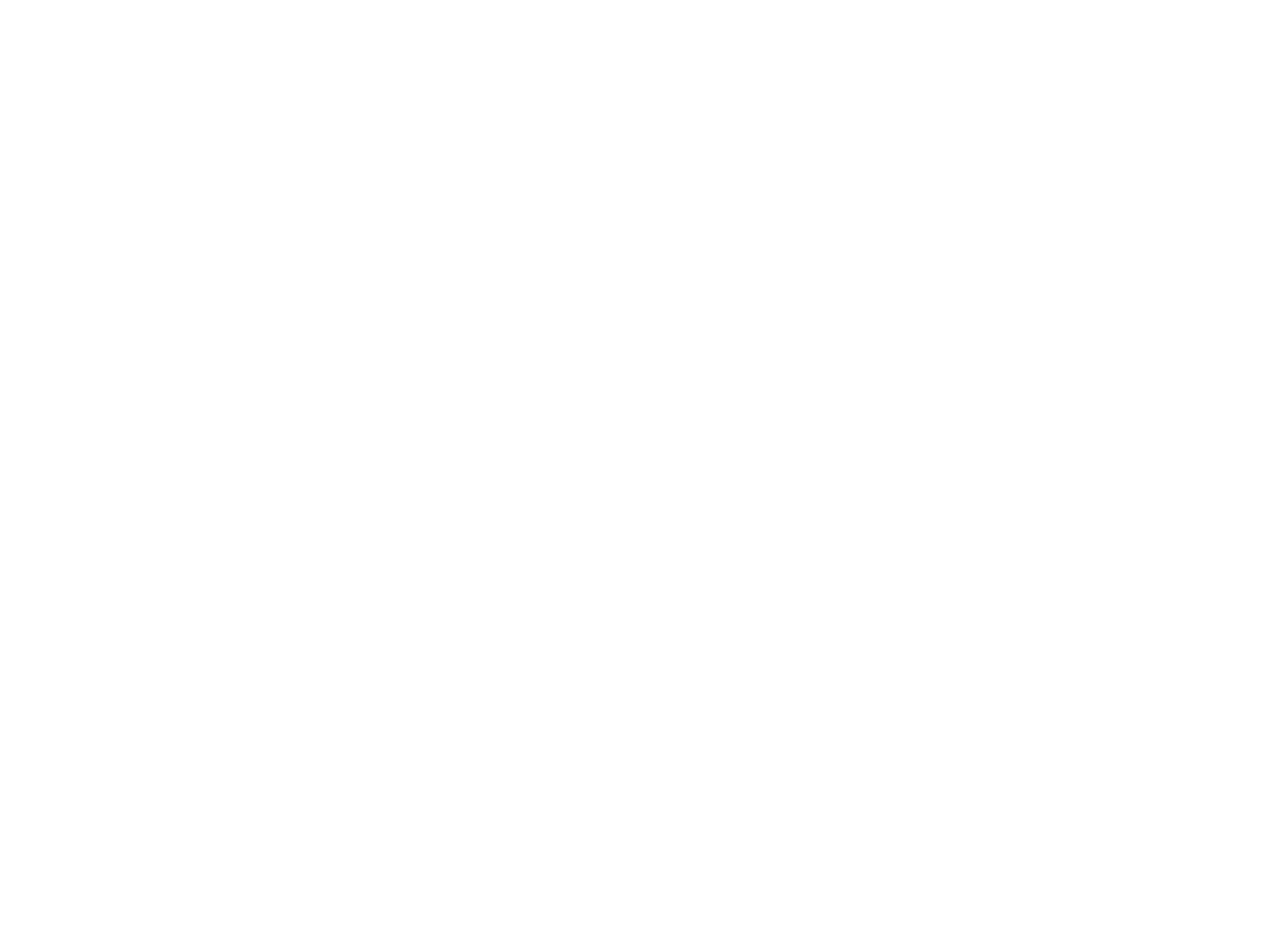
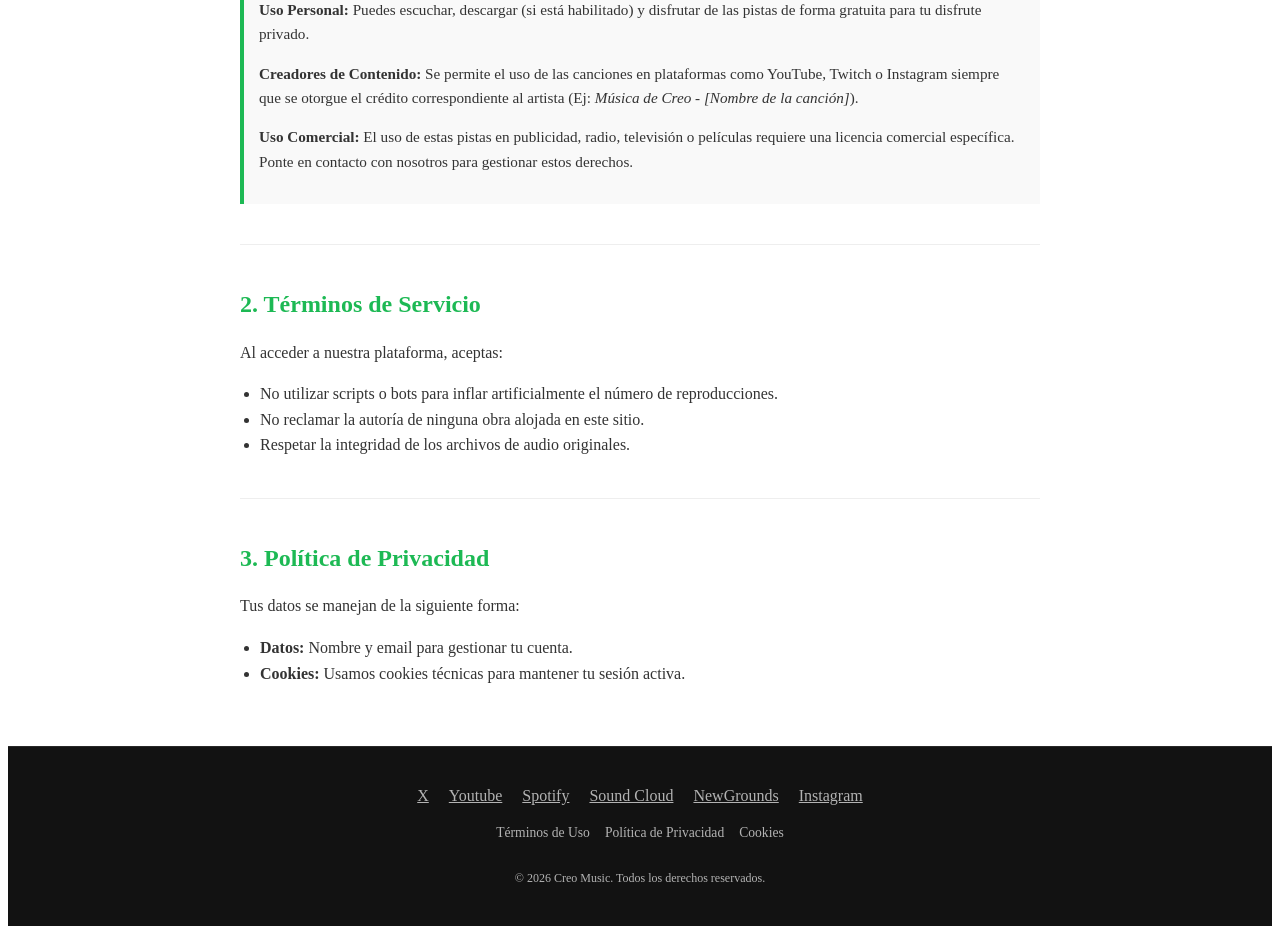
Before and after one commit to 4R1D4Y/proyecto-final-moc, a React (Vite) app in the folder frontend-creo/: page /legal in a window 1280 px wide. Before the commit this address had no page. Shown: the part 380-1314 px from the top of the page. Before the commit the page ends 800 px from the top, so only its background shows below. Built offline with nearby package versions, Linux system fonts and the light colour scheme.

Commit message:
Añadido Footer que incluye: redes sociales y apartado legal

```diff
--- a/frontend-creo/package.json
+++ b/frontend-creo/package.json
@@ -10,8 +10,9 @@
     "preview": "vite preview"
   },
   "dependencies": {
+    "@icons-pack/react-simple-icons": "^13.11.1",
     "axios": "^1.14.0",
-    "lucide-react": "^1.7.0",
+    "lucide-react": "^1.8.0",
     "react": "^19.2.4",
     "react-dom": "^19.2.4",
     "react-router-dom": "^7.14.0"
--- a/frontend-creo/src/App.jsx
+++ b/frontend-creo/src/App.jsx
@@ -3,12 +3,15 @@ import Home from './pages/Home';
 import Explore from './pages/Explore';
 import Login from './pages/Login';
 import Dashboard from './pages/Dashboard';
+import Legal from './pages/Legal';
+import Footer from './components/Footer';
 import { useAuth } from './context/AuthContext';
 
 function App() {
   const { user } = useAuth();
 
   return (
+    <div style={{ display: 'flex', flexDirection: 'column', minHeight: '100vh' }}>
     <Router>
       {/* Mini Navbar para navegar mientras desarrollamos */}
       <nav style={{ padding: '10px', background: '#222', color: 'white', display: 'flex', gap: '15px' }}>
@@ -21,13 +24,19 @@ function App() {
         )}
       </nav>
 
+      <main style={{ flex: 1 }}>
         <Routes>
           <Route path="/" element={<Home />} />
           <Route path="/explore" element={<Explore />} />
           <Route path="/login" element={<Login />} />
           <Route path="/dashboard" element={<Dashboard />} />
+          <Route path="/legal" element={<Legal />} />
         </Routes>
+      </main>
+
+      <Footer />
     </Router>
+    </div>
   );
 }
 
--- /dev/null
+++ b/frontend-creo/src/components/Footer.jsx
@@ -0,0 +1,78 @@
+import { Link } from 'react-router-dom';
+const Footer = () => {
+  return (
+    <footer style={footerStyle}>
+      <div style={containerStyle}>
+
+        {/* Sección de Redes Sociales */}
+        <div style={socialSectionStyle}>
+            <a href="https://x.com/creo_music" target="_blank" rel="noreferrer" style={iconLinkStyle}>X</a>
+            <a href="https://www.youtube.com/@CreoMusic" target="_blank" rel="noreferrer" style={iconLinkStyle}>Youtube</a>
+            <a href="https://open.spotify.com/intl-es/artist/7oh6gwRCYhambO8qcKh3T1" target="_blank" rel="noreferrer" style={iconLinkStyle}>Spotify</a>
+            <a href="https://soundcloud.com/creo" target="_blank" rel="noreferrer" style={iconLinkStyle}>Sound Cloud</a>
+            <a href="https://creomusic.newgrounds.com/" target="_blank" rel="noreferrer" style={iconLinkStyle}>NewGrounds</a>
+            <a href="https://www.instagram.com/creoig/" target="_blank" rel="noreferrer" style={iconLinkStyle}>Instagram</a>
+        </div>
+
+        {/* Sección de Enlaces Legales */}
+        { <div style={legalSectionStyle}>
+          <Link to="/legal" style={legalLinkStyle}>Términos de Uso</Link>
+          <Link to="/legal" style={legalLinkStyle}>Política de Privacidad</Link>
+          <Link to="/cookies" style={legalLinkStyle}>Cookies</Link>
+        </div> }
+
+        {/* Copyright */}
+        <div style={copyStyle}>
+          © {new Date().getFullYear()} Creo Music. Todos los derechos reservados.
+        </div>
+      </div>
+    </footer>
+  );
+};
+
+// --- ESTILOS ---
+const footerStyle = {
+  background: '#121212', // Fondo oscuro
+  color: '#b3b3b3',
+  padding: '40px 20px',
+  marginTop: 'auto', // Empuja el footer al final si usas Flexbox en el layout
+  borderTop: '1px solid #282828',
+};
+
+const containerStyle = {
+  maxWidth: '1200px',
+  margin: '0 auto',
+  display: 'flex',
+  flexDirection: 'column',
+  alignItems: 'center',
+  gap: '20px'
+};
+
+const socialSectionStyle = {
+  display: 'flex',
+  gap: '20px'
+};
+
+const iconLinkStyle = {
+  color: '#b3b3b3',
+  transition: 'color 0.3s',
+  cursor: 'pointer'
+};
+
+const legalSectionStyle = {
+  display: 'flex',
+  gap: '15px',
+  fontSize: '0.85rem'
+};
+
+const legalLinkStyle = {
+  color: '#b3b3b3',
+  textDecoration: 'none',
+};
+
+const copyStyle = {
+  fontSize: '0.75rem',
+  marginTop: '10px'
+};
+
+export default Footer;
--- a/frontend-creo/src/pages/Explore.jsx
+++ b/frontend-creo/src/pages/Explore.jsx
@@ -26,7 +26,7 @@ const Explore = () => {
   if (loading) return <div style={{ padding: '20px' }}>Cargando biblioteca...</div>;
 
   return (
-    <div style={{ padding: '20px' }}>
+    <div style={{ padding: '20px', paddingBottom: '80px' }}>
       <h2>Explorar Música</h2>
       <div style={gridStyle}>
         {songs.map(song => (
--- /dev/null
+++ b/frontend-creo/src/pages/Legal.jsx
@@ -0,0 +1,63 @@
+const Legal = () => {
+  return (
+    <div style={containerStyle}>
+      <h1 style={mainTitleStyle}>Información Legal y Licencias</h1>
+      <p style={{ color: '#666', marginBottom: '40px' }}>Última actualización: {new Date().toLocaleDateString()}</p>
+
+      {/* NUEVA SECCIÓN: Licencias de Uso */}
+      <section style={sectionStyle}>
+        <h2 style={subTitleStyle}>1. Licencias de Uso Musical</h2>
+        <p>Toda la música disponible en <strong>Creo Music</strong> está sujeta a las siguientes condiciones de licencia:</p>
+        <div style={licenseBoxStyle}>
+          <p><strong>Uso Personal:</strong> Puedes escuchar, descargar (si está habilitado) y disfrutar de las pistas de forma gratuita para tu disfrute privado.</p>
+          <p><strong>Creadores de Contenido:</strong> Se permite el uso de las canciones en plataformas como YouTube, Twitch o Instagram siempre que se otorgue el crédito correspondiente al artista (Ej: <em>Música de Creo - [Nombre de la canción]</em>).</p>
+          <p><strong>Uso Comercial:</strong> El uso de estas pistas en publicidad, radio, televisión o películas requiere una licencia comercial específica. Ponte en contacto con nosotros para gestionar estos derechos.</p>
+        </div>
+      </section>
+
+      <hr style={dividerStyle} />
+
+      {/* Sección: Términos de Uso */}
+      <section style={sectionStyle}>
+        <h2 style={subTitleStyle}>2. Términos de Servicio</h2>
+        <p>Al acceder a nuestra plataforma, aceptas:</p>
+        <ul style={listStyle}>
+          <li>No utilizar scripts o bots para inflar artificialmente el número de reproducciones.</li>
+          <li>No reclamar la autoría de ninguna obra alojada en este sitio.</li>
+          <li>Respetar la integridad de los archivos de audio originales.</li>
+        </ul>
+      </section>
+
+      <hr style={dividerStyle} />
+
+      {/* Sección: Política de Privacidad */}
+      <section style={sectionStyle}>
+        <h2 style={subTitleStyle}>3. Política de Privacidad</h2>
+        <p>Tus datos se manejan de la siguiente forma:</p>
+        <ul style={listStyle}>
+          <li><strong>Datos:</strong> Nombre y email para gestionar tu cuenta.</li>
+          <li><strong>Cookies:</strong> Usamos cookies técnicas para mantener tu sesión activa.</li>
+        </ul>
+      </section>
+    </div>
+  );
+};
+
+// --- ESTILOS EXTRA ---
+const licenseBoxStyle = {
+  background: '#f9f9f9',
+  borderLeft: '4px solid #1db954',
+  padding: '15px',
+  marginTop: '10px',
+  fontSize: '0.95rem'
+};
+
+// ... (Mantén los estilos anteriores de containerStyle, mainTitleStyle, etc.)
+const containerStyle = { maxWidth: '800px', margin: '60px auto', padding: '0 20px', lineHeight: '1.6', color: '#333' };
+const mainTitleStyle = { fontSize: '2.5rem', marginBottom: '10px' };
+const sectionStyle = { marginBottom: '30px' };
+const subTitleStyle = { fontSize: '1.5rem', color: '#1db954', marginBottom: '15px' };
+const listStyle = { paddingLeft: '20px' };
+const dividerStyle = { border: '0', borderTop: '1px solid #eee', margin: '40px 0' };
+
+export default Legal;
```
Also changed, not shown: 1 other file (tests, documents, lock files or other folders). Lines whose indentation alone changed are shown as unchanged.
